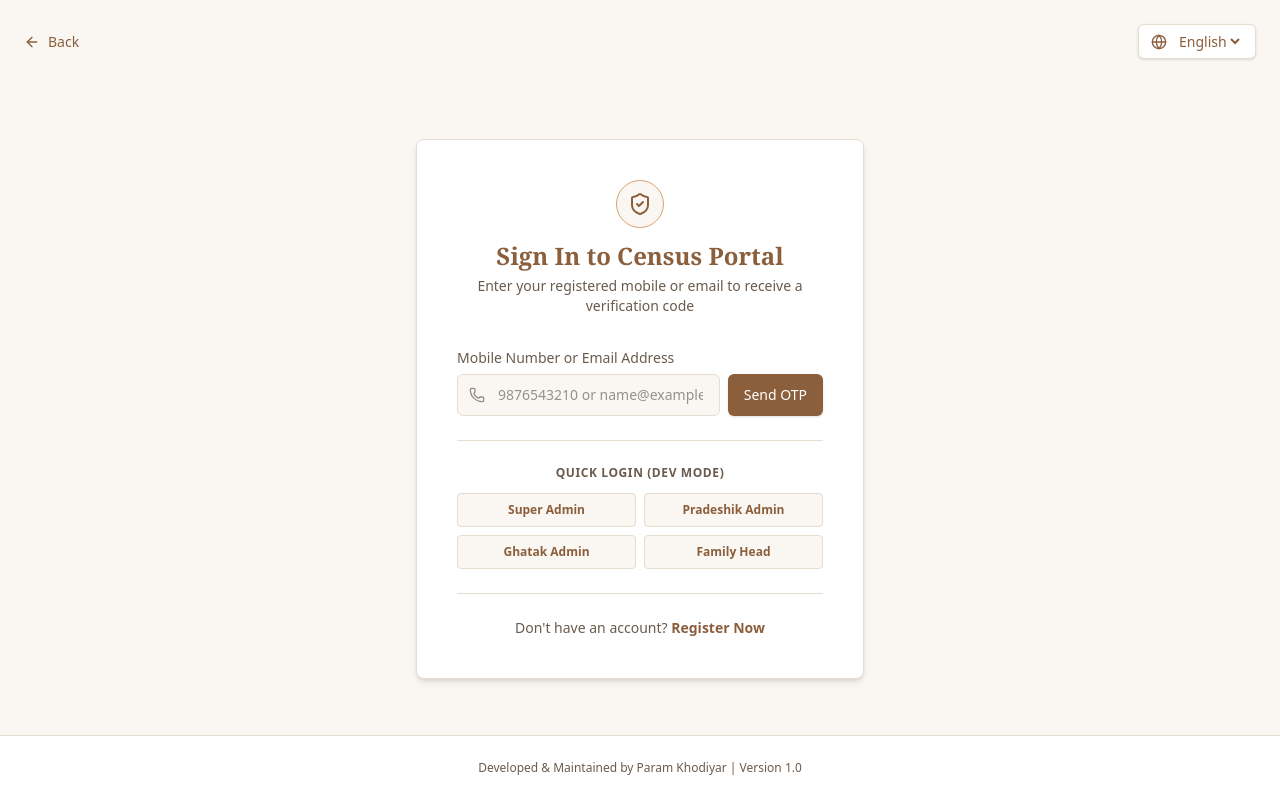
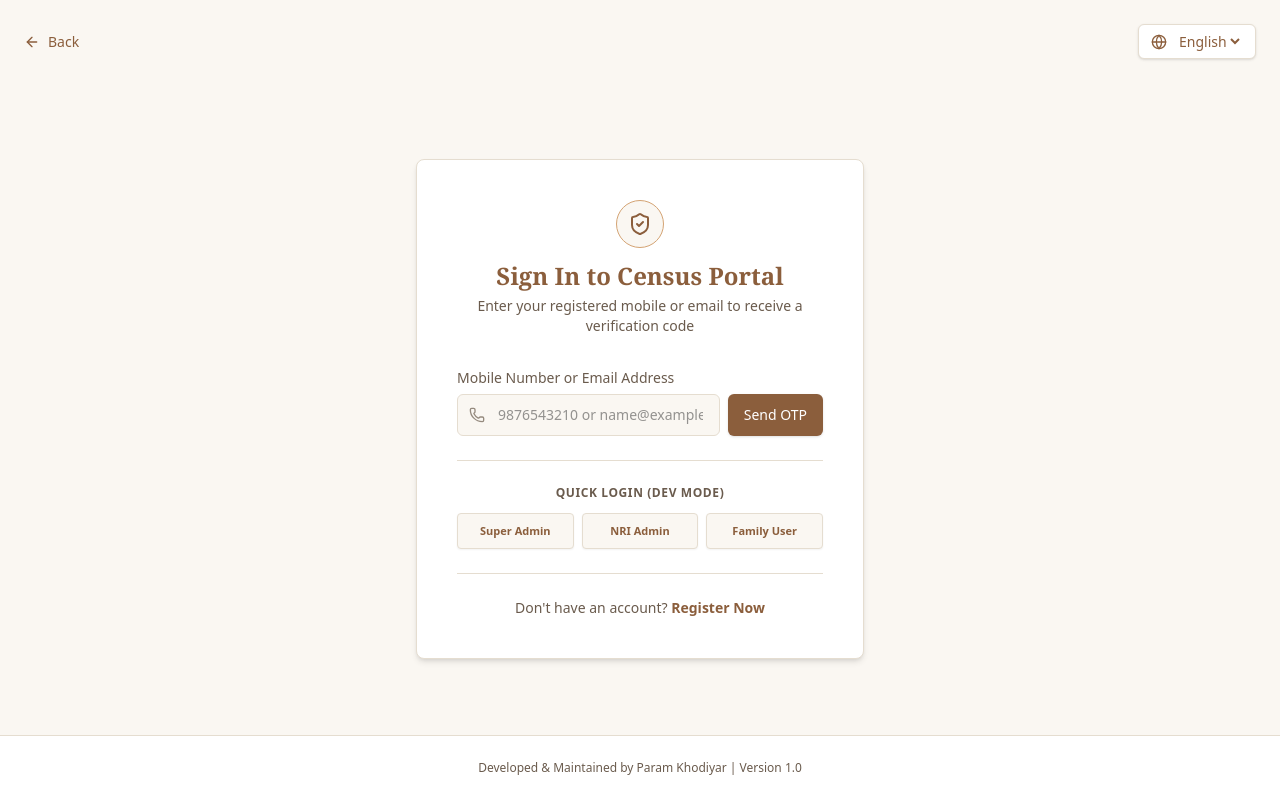
Before and after one commit to paramkhodiyar/Samaj-census, a Next.js app: page /login in a window 1280 px wide. Built offline with nearby package versions, Linux system fonts and the light colour scheme; no server answers.

Commit message:
feat(login): update dev quick login buttons to Super Admin, NRI Admin, and Family User with seeded email addresses

```diff
--- a/app/login/page.tsx
+++ b/app/login/page.tsx
@@ -237,46 +237,36 @@ export default function LoginPage() {
                 <h4 className="text-xs font-bold text-[#6A5B4D] uppercase tracking-wider mb-3 text-center">
                   Quick Login (Dev Mode)
                 </h4>
-                <div className="grid grid-cols-2 gap-2 text-xs">
+                <div className="grid grid-cols-3 gap-2 text-xs">
                   <button
                     type="button"
                     onClick={() => {
-                      setMobileNumber('9999999999');
+                      setMobileNumber('param.khodiyar2024@nst.rishihood.edu.in');
                       setOtpSent(false);
                     }}
-                    className="py-2 px-3 border border-[#E5DDD0] hover:border-[#8B5E3C] rounded bg-[#FAF7F2] font-semibold text-[#8B5E3C] cursor-pointer"
+                    className="py-2.5 px-2 border border-[#E5DDD0] hover:border-[#8B5E3C] rounded bg-[#FAF7F2] font-semibold text-[#8B5E3C] cursor-pointer text-center text-[11px] truncate shadow-xs transition-colors"
                   >
                     Super Admin
                   </button>
                   <button
                     type="button"
                     onClick={() => {
-                      setMobileNumber('8888888888');
+                      setMobileNumber('whatsappbackupparam@gmail.com');
                       setOtpSent(false);
                     }}
-                    className="py-2 px-3 border border-[#E5DDD0] hover:border-[#8B5E3C] rounded bg-[#FAF7F2] font-semibold text-[#8B5E3C] cursor-pointer"
+                    className="py-2.5 px-2 border border-[#E5DDD0] hover:border-[#8B5E3C] rounded bg-[#FAF7F2] font-semibold text-[#8B5E3C] cursor-pointer text-center text-[11px] truncate shadow-xs transition-colors"
                   >
-                    Pradeshik Admin
+                    NRI Admin
                   </button>
                   <button
                     type="button"
                     onClick={() => {
-                      setMobileNumber('7777777777');
+                      setMobileNumber('paramkhodiyar1008@gmail.com');
                       setOtpSent(false);
                     }}
-                    className="py-2 px-3 border border-[#E5DDD0] hover:border-[#8B5E3C] rounded bg-[#FAF7F2] font-semibold text-[#8B5E3C] cursor-pointer"
+                    className="py-2.5 px-2 border border-[#E5DDD0] hover:border-[#8B5E3C] rounded bg-[#FAF7F2] font-semibold text-[#8B5E3C] cursor-pointer text-center text-[11px] truncate shadow-xs transition-colors"
                   >
-                    Ghatak Admin
-                  </button>
-                  <button
-                    type="button"
-                    onClick={() => {
-                      setMobileNumber('9876543210');
-                      setOtpSent(false);
-                    }}
-                    className="py-2 px-3 border border-[#E5DDD0] hover:border-[#8B5E3C] rounded bg-[#FAF7F2] font-semibold text-[#8B5E3C] cursor-pointer"
-                  >
-                    Family Head
+                    Family User
                   </button>
                 </div>
               </div>
```
